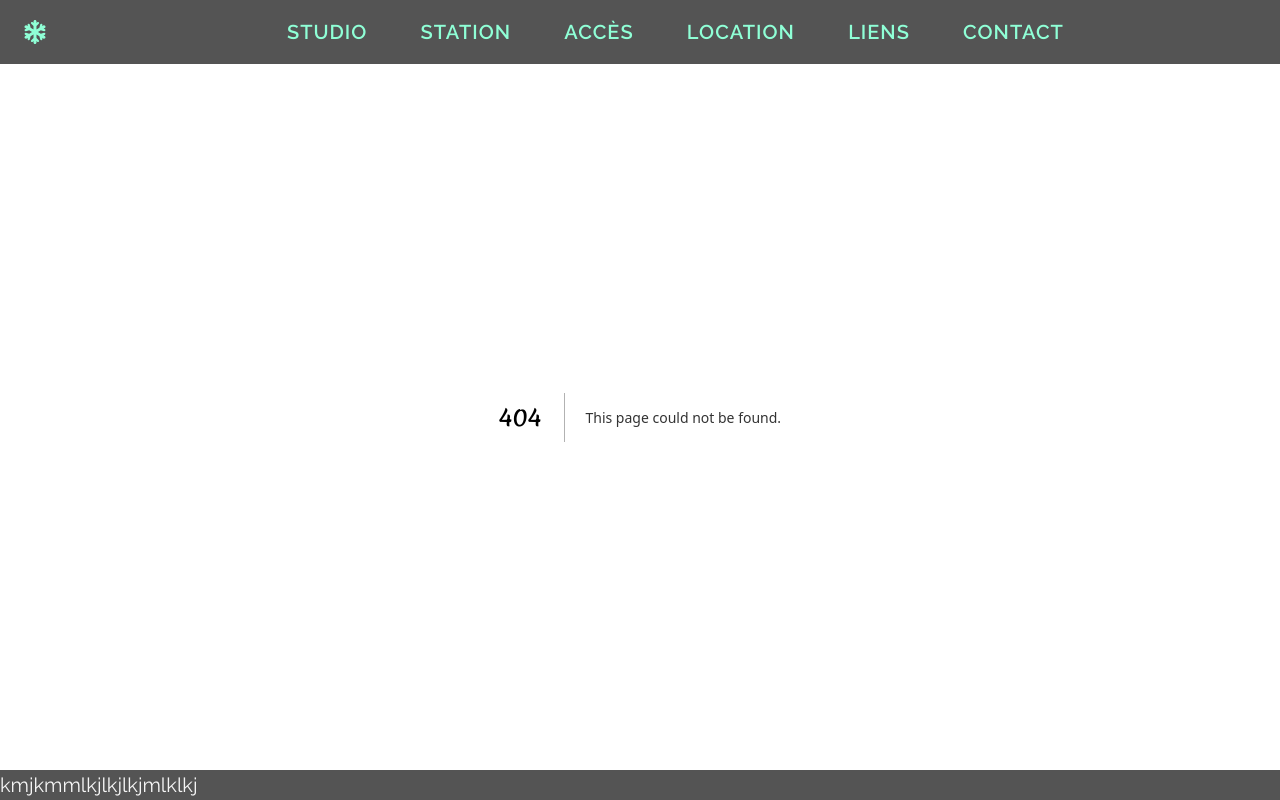
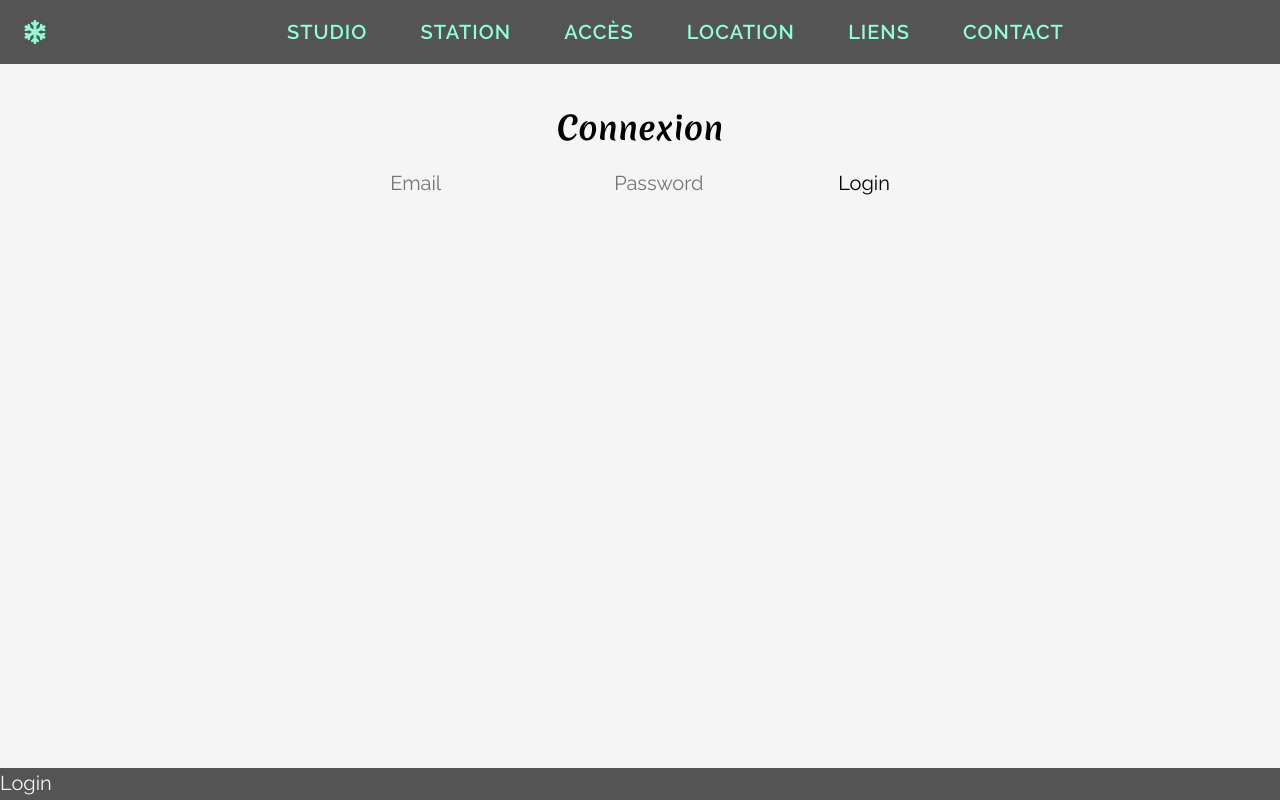
Before and after one commit to mowebiaz/avo_next, a Next.js app: page /login in a window 1280 px wide. Before the commit this address had no page. Built offline with nearby package versions, Linux system fonts and the light colour scheme; no server answers.

Commit message:
Add firebase authentication

```diff
--- a/app/components/Footer/Footer.jsx
+++ b/app/components/Footer/Footer.jsx
@@ -1,9 +1,10 @@
+import Link from 'next/link'
 import './Footer.scss'
 
 export function Footer() {
   return (
     <footer>
-      kmjkmmlkjlkjlkjmlklkj
+      <Link href='/login'>Login</Link>
     </footer>
   )
 }
--- /dev/null
+++ b/app/context/AuthContext.js
@@ -0,0 +1,30 @@
+'use client'
+
+import { createContext, useContext, useEffect, useState } from 'react'
+import { onAuthStateChanged } from 'firebase/auth'
+import { auth } from '../lib/firebase/config'
+
+const AuthContext = createContext()
+
+export function AuthProvider({ children }) {
+  const [user, setUser] = useState(null)
+  const [loading, setLoading] = useState(true)
+
+  useEffect(() => {
+    const unsubscribe = onAuthStateChanged(auth, (user) => {
+      setUser(user)
+      setLoading(false)
+    })
+    return () => unsubscribe()
+  }, [])
+
+  return (
+    <AuthContext.Provider value={{ user, loading }}>
+      {!loading && children}
+    </AuthContext.Provider>
+  )
+}
+
+export function useAuth() {
+  return useContext(AuthContext)
+}
--- a/app/layout.js
+++ b/app/layout.js
@@ -2,6 +2,7 @@ import { Header } from './components/Header/Header'
 import { Footer } from './components/Footer/Footer'
 import { merienda, raleway } from './styles/fonts'
 import './styles/globals.scss'
+import { AuthProvider } from './context/AuthContext'
 
 
 export const metadata = {
@@ -22,9 +23,11 @@ export default function RootLayout({ children }) {
   return (
     <html lang="fr">
       <body className={`${merienda.variable} ${raleway.variable}`}>
+      <AuthProvider>
         <Header />
         {children}
         <Footer />
+      </AuthProvider>
       </body>
     </html>
   )
--- /dev/null
+++ b/app/lib/firebase/auth/login.js
@@ -0,0 +1,16 @@
+import { auth } from '../config'
+import { signInWithEmailAndPassword } from 'firebase/auth'
+
+export async function login(email, password) {
+  try {
+    const userCredential = await signInWithEmailAndPassword(
+      auth,
+      email,
+      password
+    )
+    return userCredential.user
+  } catch (error) {
+    throw new Error(error.message)
+    console.log(error.message)
+  }
+}
--- /dev/null
+++ b/app/login/LoginForm/LoginForm.jsx
@@ -0,0 +1,33 @@
+'use client'
+
+import { useState } from "react";
+
+export function LoginForm({onLogin}) {
+  const [email, setEmail] = useState('');
+  const [password, setPassword] = useState('');
+
+  const handleSubmit = (e) => {
+    e.preventDefault();
+    onLogin(email, password);
+  };
+
+  return (
+    <form onSubmit={handleSubmit}>
+      <input
+        type="email"
+        placeholder="Email"
+        value={email}
+        onChange={(e) => setEmail(e.target.value)}
+        required
+      />
+      <input
+        type="password"
+        placeholder="Password"
+        value={password}
+        onChange={(e) => setPassword(e.target.value)}
+        required
+      />
+      <button type="submit">Login</button>
+    </form>
+  );
+}
--- /dev/null
+++ b/app/login/page.js
@@ -0,0 +1,35 @@
+'use client'
+
+import { useState } from 'react'
+import { useRouter } from 'next/navigation'
+import { useAuth } from '../context/AuthContext'
+import { LoginForm } from './LoginForm/LoginForm'
+import { login } from '../lib/firebase/auth/login'
+
+export default function Login() {
+  const [error, setError] = useState(null)
+  const router = useRouter()
+  const { user } = useAuth()
+
+  const handleLogin = async (email, password) => {
+    try {
+      await login(email, password)
+    } catch (error) {
+      console.error(error)
+      setError(error.message)
+    }
+  }
+
+  if (user) {
+    router.push('/admin')
+  }
+
+  return (
+    <main>
+      <h1>Connexion</h1>
+      <LoginForm onLogin={handleLogin} />
+      {error && <p>{error.message}</p>}
+      {user && <p>Connecté en tant que {user.email}</p>}
+    </main>
+  )
+}
--- a/package.json
+++ b/package.json
@@ -10,6 +10,7 @@
   },
   "dependencies": {
     "@googlemaps/js-api-loader": "^1.16.8",
+    "firebase": "^11.1.0",
     "next": "14.2.15",
     "react": "^18",
     "react-dom": "^18",
```
Also changed, not shown: app/admin/page.js (added, +33 -0 lines), app/lib/firebase/auth/logout.js (added, +10 -0 lines), 2 other files (tests, documents, lock files or other folders).
